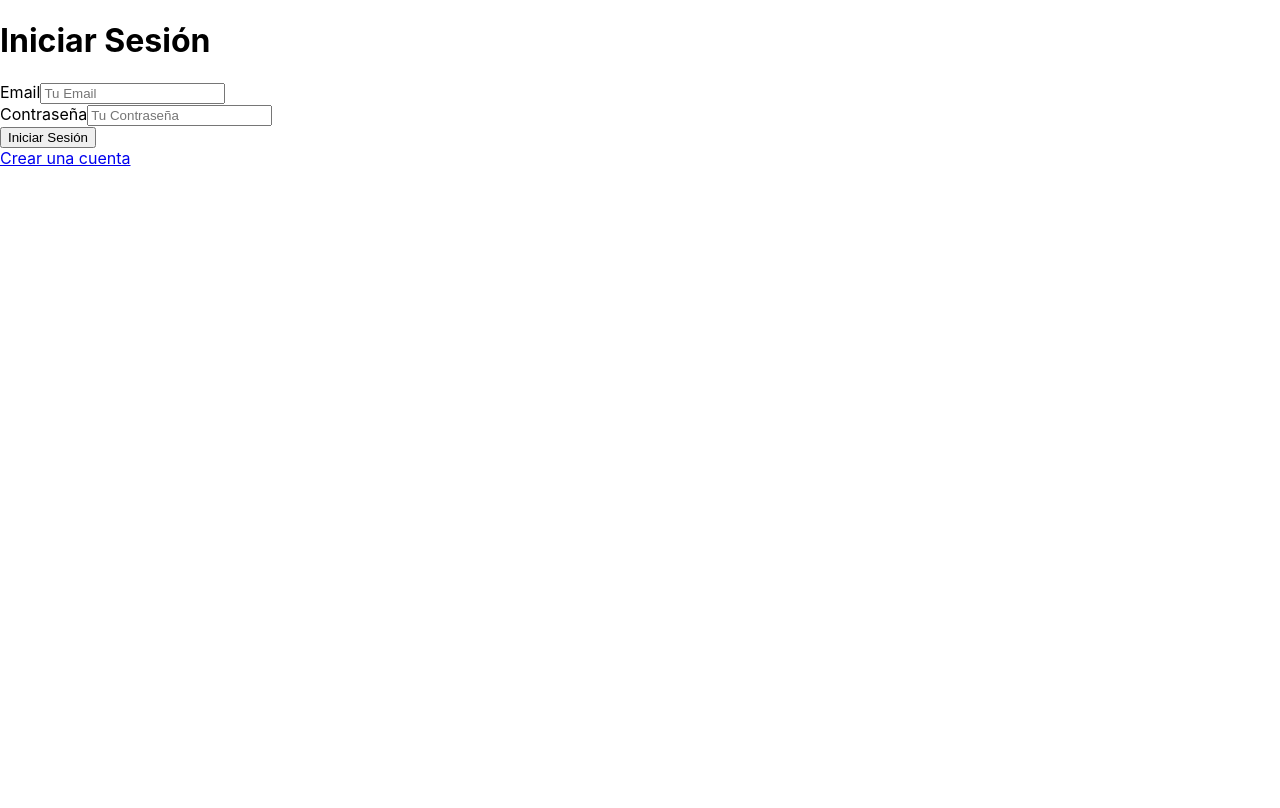
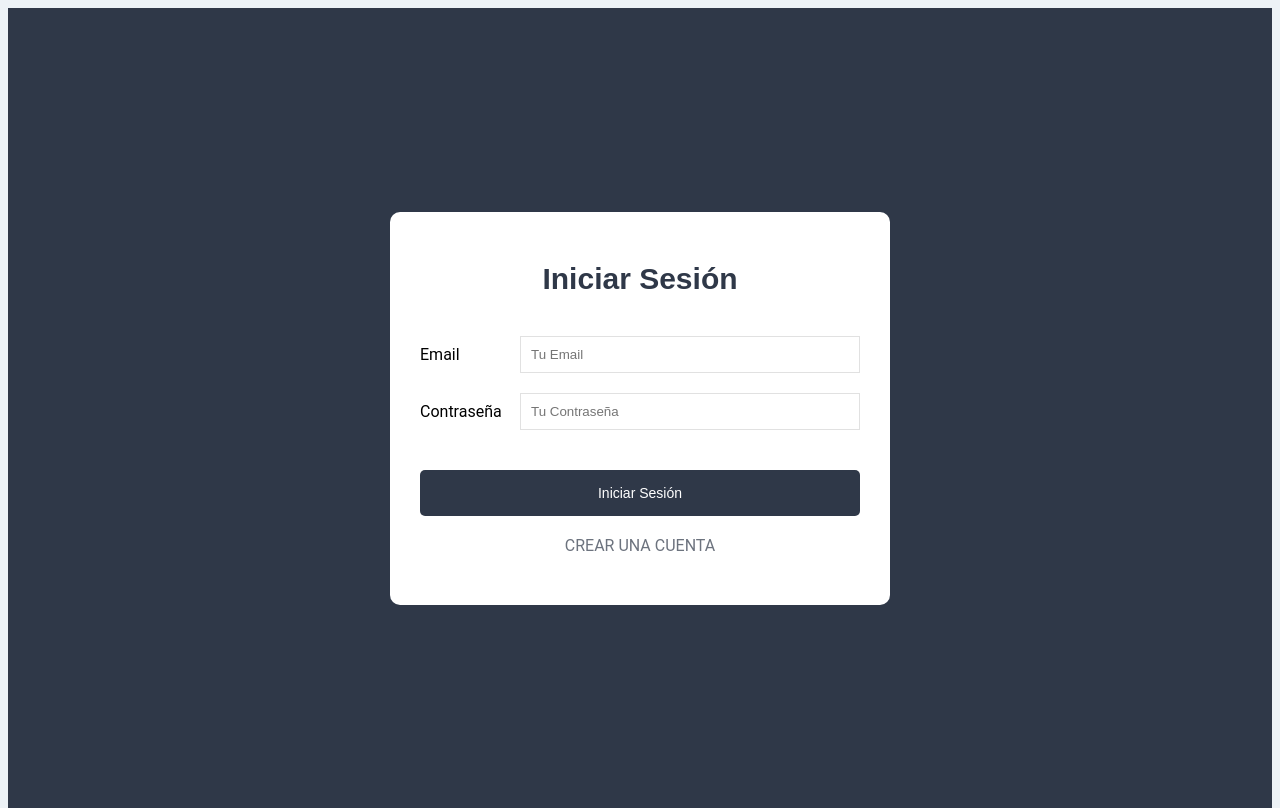
Before and after one commit to albertorodriguezdiaz/learningPlatform-FrontEnd, a React (Create React App) app: page / in a window 1280 px wide. Built offline with nearby package versions, Linux system fonts and the light colour scheme; no server answers.

Commit message:
Style css form

```diff
--- a/src/index.css
+++ b/src/index.css
@@ -1,13 +1,216 @@
+:root {
+  --blanco: #ffffff;
+  --gris1: #edf2f6;
+  --gris2: #2f3848;
+  --gris3: #1a202d;
+  --negro: #000000;
+  --headingFont:'Raleway', sans-serif;
+  --textFont:  'Roboto', sans-serif;
+}
+*, *:before, *:after {
+  box-sizing: inherit;
+}
+html {
+  box-sizing: border-box;
+  height: 100%;
+  font-size: 62.5%;
+}
 body {
-  margin: 0;
-  font-family: -apple-system, BlinkMacSystemFont, 'Segoe UI', 'Roboto', 'Oxygen',
-    'Ubuntu', 'Cantarell', 'Fira Sans', 'Droid Sans', 'Helvetica Neue',
-    sans-serif;
-  -webkit-font-smoothing: antialiased;
-  -moz-osx-font-smoothing: grayscale;
+  min-height: 100%;
+  background-color: var(--gris1);
+  font-size: 16px;
+  font-size: 1.6rem;
+  font-family: var(--textFont);
 }
 
-code {
-  font-family: source-code-pro, Menlo, Monaco, Consolas, 'Courier New',
-    monospace;
+
+h1, h2 {
+  font-family: var(--headingFont);
+  font-weight: 900;
+  margin: 0 0 4rem 0;
+  text-align: center;
+  color: var(--gris2);
 }
+h1 span {
+  font-weight: 400;
+}
+h1 {
+  font-size: 3rem;
+}
+h2 {
+  font-size: 2.4rem;
+}
+ul {
+  list-style: none;
+  padding: 0;
+  margin: 0;
+}
+a {
+  text-decoration: none;
+  color: var(--gris2);
+}
+
+/** BOTONES **/
+.btn {
+  margin-top: 2rem;
+  font-family: var(--headingFont);
+  padding: 1.5rem;
+  font-size: 1.4rem;
+  font-weight: 400;
+  border-radius: .5rem;
+  border: none;
+  transition: background-color .3s ease;
+}
+.btn:hover {
+  cursor: pointer;
+}
+.btn-primario {
+  background-color: var(--gris2);
+  color: var(--blanco);
+}
+.btn-primario:hover {
+  background: var(--gris3);
+}
+.btn-secundario {
+  background-color: var(--gris1);
+}
+.btn-block {
+  display: block;
+  width: 100%;
+}
+.btn-submit:hover {
+  background-color: var(--gris2);
+}
+.btn-blank {
+  margin: 0;
+  padding: 0;
+  display: block;
+  background-color: transparent;
+}
+.btn-eliminar {
+  background-color: var(--blanco);
+}
+@media (min-width: 768px) {
+  .contenedor-app {
+      display: flex;
+      min-height: 100vh;
+  }
+
+  aside {
+      background-color: var(--blanco);
+      flex: 0 0 300px;
+  }
+  .seccion-principal {
+      flex: 1;
+  }
+
+}
+
+/** Formulario crear y editar tareas **/
+.formulario {
+  background-color: var(--gris3);
+  padding: 4rem;
+}
+.formulario form {
+  max-width: 600px;
+  margin: 0 auto;
+}
+.contenedor-input {
+  display: flex;
+}
+.contenedor-input label {
+  margin-bottom: 1rem;
+  color: var(--blanco);
+}
+.input-text {
+  padding: 1rem;
+  border: none;
+  border-radius: .5rem;
+  flex: 1;
+  width: 100%;
+}
+
+.form-usuario {
+    background-color: var(--gris2);
+    height: 100vh;
+    min-height: 800px;
+    display: flex;
+    align-items: center;
+    justify-content: center;
+}
+
+.contenedor-form {
+    padding: 5rem 3rem;
+    max-width: 500px;
+    width: 95%;
+    background-color: var(--blanco);
+    border-radius: 1rem;
+}
+
+.campo-form {
+    display: flex;
+    margin-bottom: 2rem;
+    align-items: center;
+}
+.campo-form:last-of-type {
+  margin: 0;
+}
+.campo-form label {
+  flex: 0 0 100px;
+  font-family: var(--textFont);
+}
+.campo-form input[type="password"],
+.campo-form input[type="email"],
+.campo-form input[type="text"] {
+  border: 1px solid #e1e1e1;
+  padding: 1rem;
+  flex: 1;
+}
+
+.enlace-cuenta {
+  margin-top: 2rem;
+  display: block;
+  opacity: .7;
+}
+
+.alerta {
+  position: fixed;
+  top: 0;
+  left: 0;
+  padding: 1rem 3rem;
+  border-radius: 1rem;
+  font-family: var(--headingFont);
+  font-weight: 600;
+  text-transform: uppercase;
+  font-size: 2.2rem;
+  text-align: center;
+  width: 100%;
+}
+@media (min-width:768px) {
+  .alerta {
+      width: auto;
+      top: 30px;
+      right: 10px;
+      left: auto;
+  }
+}
+
+.alerta-ok {
+  background-color: rgb(109, 211, 109);
+  color: rgb(2, 103, 2);
+}
+.alerta-error {
+  background-color: rgb(230, 78, 78);
+  color: var(--blanco);
+}
+
+.text-center{
+  text-align: center;
+  text-transform: uppercase;
+}
+
+.color-white{
+  color: #fff;
+  font-weight: 400;
+  letter-spacing: 2px;
+}
```
